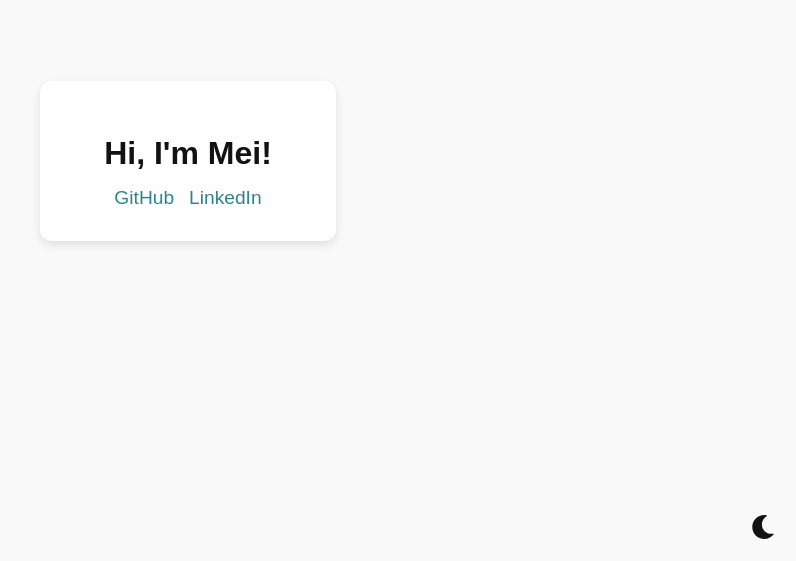
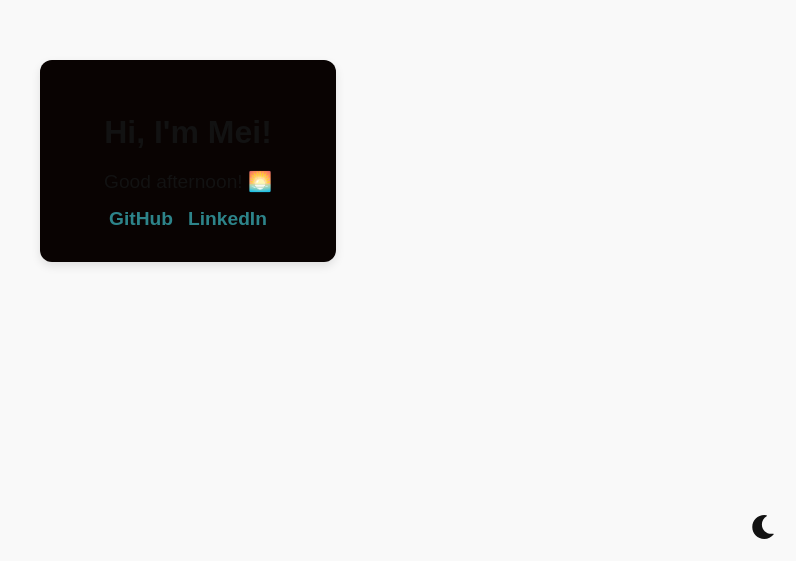
Before and after one commit to mei-ridorsa/mei-ridorsa.github.io, a React (Create React App) app: page / in a window 1280 px wide. Shown: the part 239-800 px from the top of the page, without its empty margins (484-1280 px from the left). Built offline with nearby package versions, Linux system fonts and the light colour scheme.

Commit message:
Restore greeting

```diff
--- a/src/App.tsx
+++ b/src/App.tsx
@@ -33,23 +33,23 @@ const darkTheme = {
     linkHover: "#6096BA",
 };
 
-
 const Container = styled.div`
     text-align: center;
-    background: rgba(255, 255, 255, 0.8);
+    background: ${(props) => props.theme.cardBackground};
     padding: 2rem;
     border-radius: 12px;
     box-shadow: 0 4px 10px rgba(0, 0, 0, 0.1);
     max-width: 400px;
     width: 100%;
-
-    @media (prefers-color-scheme: dark) {
-        background: rgba(0, 0, 0, 0.5);
-    }
 `;
 
 const Title = styled.h1`
     font-size: 2rem;
+    margin-bottom: 10px;
+`;
+
+const Greeting = styled.p`
+    font-size: 1.2rem;
     margin-bottom: 10px;
 `;
 
@@ -64,18 +64,34 @@ const StyledLink = styled.a`
     color: ${(props) => props.theme.link};
     text-decoration: none;
     font-size: 1.2rem;
-    display: flex;
-    align-items: center;
-    gap: 5px;
+    font-weight: bold;
     transition: color 0.3s ease;
+
+    &:hover {
+        color: ${(props) => props.theme.linkHover};
+    }
 `;
 
 const App = () => {
     const [theme, setTheme] = useState(localStorage.getItem("theme") || "light");
+    const [greeting, setGreeting] = useState("");
 
     useEffect(() => {
         localStorage.setItem("theme", theme);
     }, [theme]);
+
+    useEffect(() => {
+        const hour = new Date().getHours();
+        if (hour >= 22 || hour < 7) {
+            setGreeting("Good night! 🌙");
+        } else if (hour >= 7 && hour < 12) {
+            setGreeting("Good morning! ☀️");
+        } else if (hour >= 12 && hour < 19) {
+            setGreeting("Good afternoon! 🌅");
+        } else {
+            setGreeting("Good evening! 🌆");
+        }
+    }, []);
 
     const toggleTheme = () => {
         setTheme(theme === "light" ? "dark" : "light");
@@ -86,6 +102,7 @@ const App = () => {
             <GlobalStyle />
             <Container>
                 <Title>Hi, I'm Mei!</Title>
+                <Greeting>{greeting}</Greeting>
                 <LinksContainer>
                     <StyledLink href="https://github.com/mei-ridorsa" target="_blank" rel="noopener noreferrer">
                         GitHub
```
